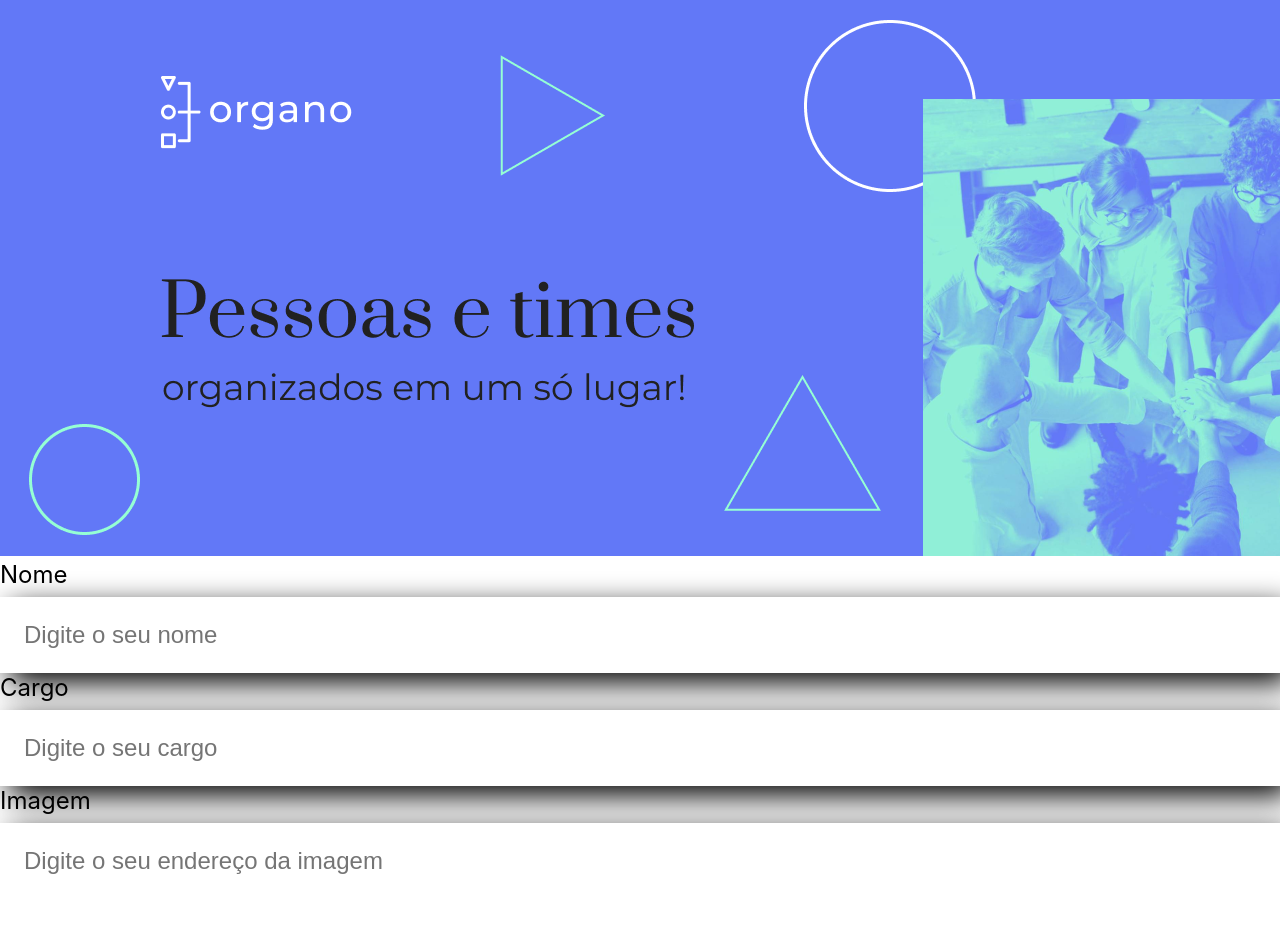
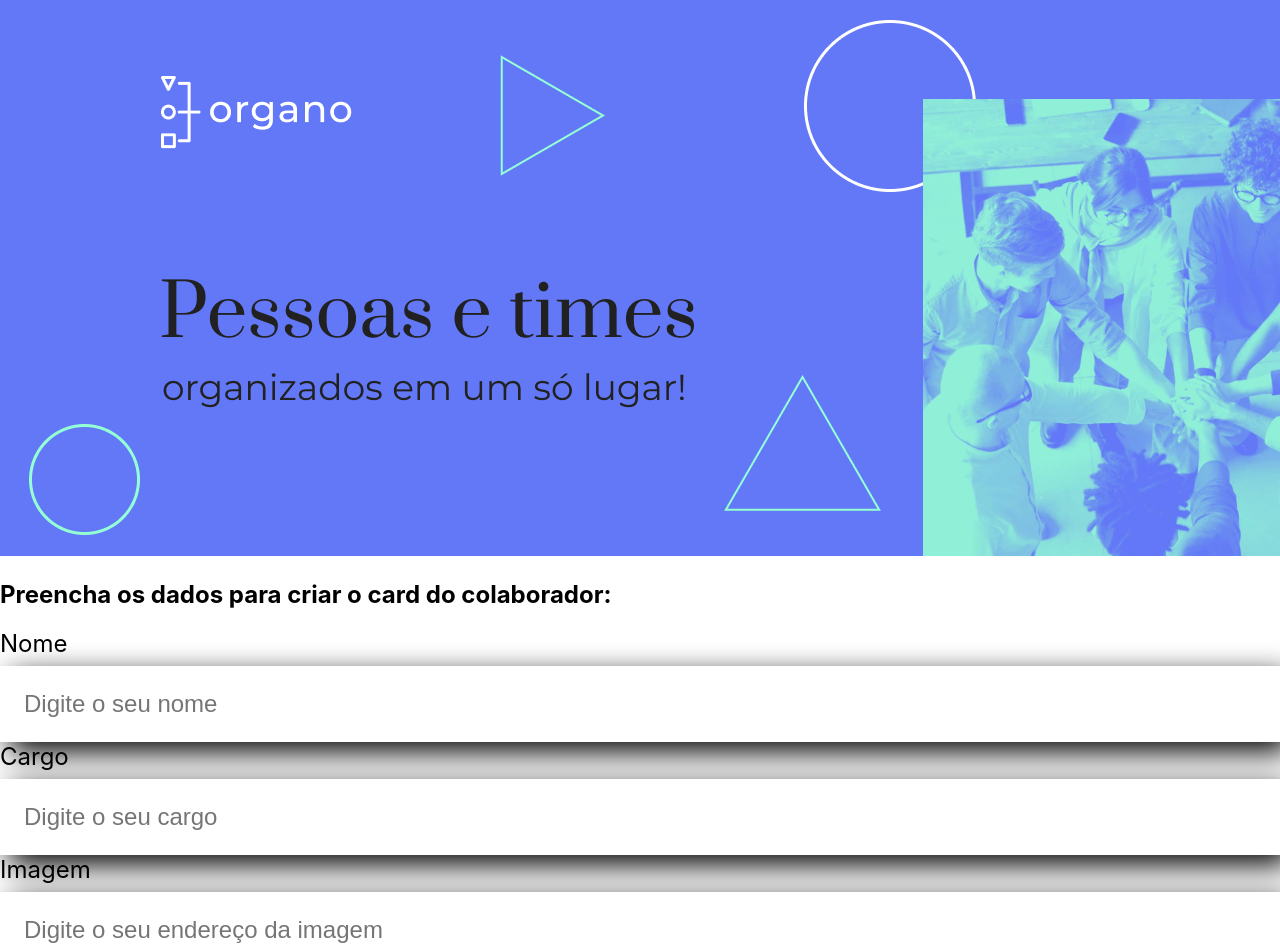
Before and after one commit to Tiago20Maia/organo, a React (Create React App) app: page / in a window 1280 px wide. Shown: the top 952 px of the page. Before the commit the page ends 899 px from the top, so only its background shows below. Built offline with nearby package versions, Linux system fonts and the light colour scheme.

Commit message:
Criando o formulário

```diff
--- a/src/App.js
+++ b/src/App.js
@@ -1,13 +1,11 @@
 import Banner from "./components/Banner";
-import TextField from "./components/TextField";
+import Form from "./components/Form";
 
 const App = () => {
   return (
     <div>
       <Banner />
-      <TextField label="Nome" placeholder="Digite o seu nome" />
-      <TextField label="Cargo" placeholder="Digite o seu cargo" />
-      <TextField label="Imagem" placeholder="Digite o seu endereço da imagem" />
+      <Form />
     </div>
   );
 };
--- /dev/null
+++ b/src/components/Form/index.css
@@ -0,0 +1,13 @@
+.form {
+  display: flex;
+  justify-content: center;
+  margin: 80px 0;
+}
+
+.form form {
+  max-width: 80%;
+  background-color: #f2f2f2;
+  border-radius: 20px;
+  padding: 36px 64px;
+  box-shadow: 8px 8px 16px rgba(0, 0, 0, 0.08);
+}
--- /dev/null
+++ b/src/components/Form/index.js
@@ -0,0 +1,19 @@
+import TextField from "../TextField";
+
+const Form = () => {
+  return (
+    <section className="form">
+      <form>
+        <h2>Preencha os dados para criar o card do colaborador:</h2>
+        <TextField label="Nome" placeholder="Digite o seu nome" />
+        <TextField label="Cargo" placeholder="Digite o seu cargo" />
+        <TextField
+          label="Imagem"
+          placeholder="Digite o seu endereço da imagem"
+        />
+      </form>
+    </section>
+  );
+};
+
+export default Form;
```
